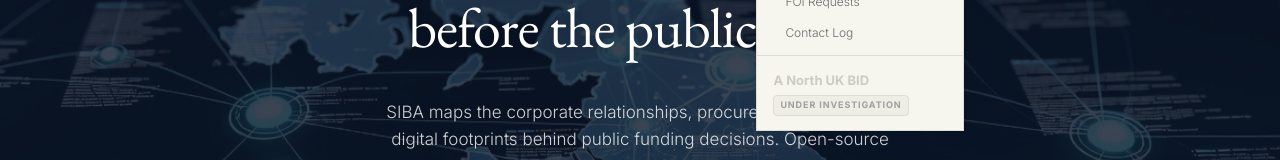
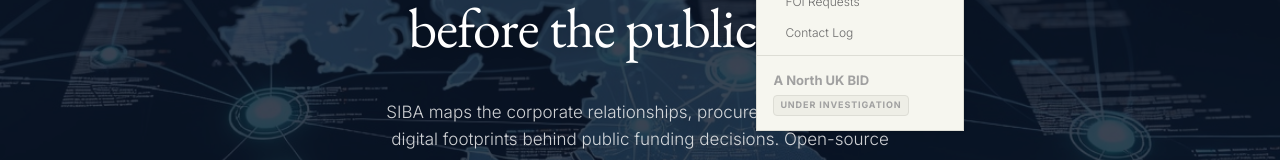
Before and after one commit to damian756/siba.digital, a Next.js app: page / in a window 1280 px wide. Both pictures are taken after a click on the button "Case Studies". Shown: the part 202-362 px from the top of the page. Built offline with nearby package versions, Linux system fonts and the light colour scheme.

Commit message:
Darken A North UK BID text so bold weight is visible

```diff
--- a/components/Nav.tsx
+++ b/components/Nav.tsx
@@ -125,7 +125,7 @@ export default function Nav() {
 
                   {/* Under investigation - greyed out, no link */}
                   <div className="px-4 py-2 cursor-default select-none">
-                    <span className="block text-[13px] font-bold text-[#ccccc4]">
+                    <span className="block text-[13px] font-bold text-[#a0a0a0]">
                       A North UK BID
                     </span>
                     <span className="mt-0.5 inline-flex items-center rounded-sm bg-[#eeeee6] border border-[#ddddd5] px-1.5 py-0.5 text-[9px] font-bold uppercase tracking-widest text-[#a0a0a0]">
@@ -209,7 +209,7 @@ export default function Nav() {
                 ))}
                 <div className="my-1 border-t border-[#ddddd5] mx-3" />
                 <div className="px-3 py-2 cursor-default select-none">
-                  <span className="block text-sm font-bold text-[#ccccc4]">A North UK BID</span>
+                  <span className="block text-sm font-bold text-[#a0a0a0]">A North UK BID</span>
                   <span className="mt-0.5 inline-flex items-center rounded-sm bg-[#eeeee6] border border-[#ddddd5] px-1.5 py-0.5 text-[9px] font-bold uppercase tracking-widest text-[#a0a0a0]">
                     Under Investigation
                   </span>
```
